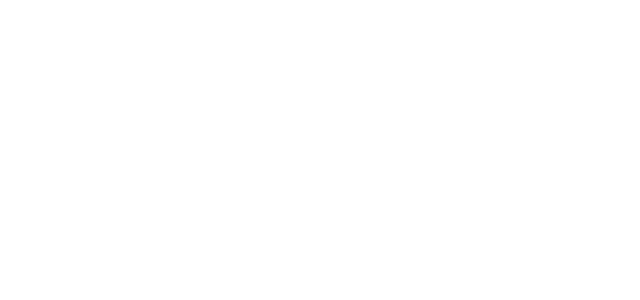
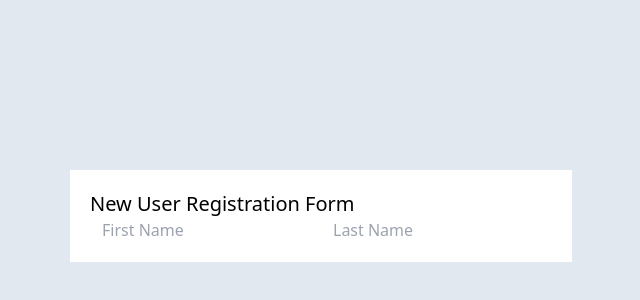
Before and after one commit to himsgyawali54/Food-Zone, a React (Vite) app: page /register in a window 1280 px wide. Before the commit this address had no page. Shown: the part 184-484 px from the top of the page, without its empty margins (319-959 px from the left). Built offline with nearby package versions, Linux system fonts and the light colour scheme.

Commit message:
tailwind merge added

```diff
--- a/package.json
+++ b/package.json
@@ -19,7 +19,8 @@
     "react-icons": "^5.0.1",
     "react-redux": "^9.0.4",
     "react-router-dom": "^6.22.0",
-    "redux-thunk": "^3.1.0"
+    "redux-thunk": "^3.1.0",
+    "tailwind-merge": "^2.2.1"
   },
   "devDependencies": {
     "@types/react": "^18.2.48",
--- a/src/App.jsx
+++ b/src/App.jsx
@@ -1,6 +1,7 @@
 import { useState } from "react";
-import Mainpage from "./MainView/MainPage.jsx";
-import LoginForm from "./Login/LoginForm.tsx";
+import Mainpage from "./MainView/MainPage";
+import LoginForm from "./Login/LoginForm";
+import RegisterForm from "./Register/RegisterForm";
 import { BrowserRouter as Router, Routes, Route } from "react-router-dom";
 
 function App() {
@@ -10,6 +11,7 @@
         <Routes>
           <Route path="/" element={<LoginForm />} />
           <Route path="/mainpage" element={<Mainpage />} />
+          <Route path="/register" element={<RegisterForm />} />
         </Routes>
       </Router>
     </>
--- a/src/Login/LoginForm.tsx
+++ b/src/Login/LoginForm.tsx
@@ -47,7 +47,7 @@
   const cpasswordVisibility = () => {
     setToogleCPVisibility(!toogleCPVisibility);
   };
-  const handleRegister = () => navigate("register");
+  const handleRegister = () => navigate("/register");
   return (
     <>
       <div className="flex bg-slate-100 items-center h-screen">
@@ -145,15 +145,22 @@
                       <span>The passwords do not match</span>
                     )}
                   </div>
+                  <div className="flex gap-4 items-center">
                     <button
                       type="submit"
                       className="bg-blue-900 text-white py-2 px-4 rounded-md mt-2"
                     >
                       Submit
                     </button>
-                  <div className="">
+                    <div>
                       Don't have an account?
-                    <span onClick={handleRegister}>Register</span>
+                      <span
+                        className="text-blue-900 font-semibold cursor-pointer  ps-2 decoration-solid"
+                        onClick={handleRegister}
+                      >
+                        Register
+                      </span>
+                    </div>
                   </div>
                 </div>
               )}
--- a/src/Register/RegisterForm.tsx
+++ b/src/Register/RegisterForm.tsx
@@ -1,7 +1,30 @@
-import React from "react";
+import { useForm } from "react-hook-form";
 
 const RegisterForm = () => {
-  return <div>RegisterForm</div>;
+  const { register } = useForm();
+  return (
+    <>
+      <div className="grid justify-center bg-slate-200 h-screen items-center">
+        <div className="bg-white h-fit p-5">
+          <h3 className="font-medium text-xl">New User Registration Form</h3>
+          <form>
+            <div>
+              <input
+                type="text"
+                placeholder="First Name"
+                {...register("firstName")}
+              />
+              <input
+                type="text"
+                placeholder="Last Name"
+                {...register("lastName")}
+              />
+            </div>
+          </form>
+        </div>
+      </div>
+    </>
+  );
 };
 
 export default RegisterForm;
--- /dev/null
+++ b/src/TextInput.tsx
@@ -0,0 +1,49 @@
+import { forwardRef, type InputHTMLAttributes } from "react";
+import { twMerge } from "tailwind-merge";
+
+interface TextInputProps extends InputHTMLAttributes<HTMLInputElement> {
+  label?: string;
+  extraClass?: string;
+  error?: string;
+  disableFocusStyles?: boolean;
+  labelClass?: string;
+}
+
+const TextInput = forwardRef<HTMLInputElement, TextInputProps>(
+  (
+    {
+      label,
+      type = "text",
+      extraClass,
+      error,
+      disableFocusStyles,
+      labelClass,
+
+      ...props
+    },
+    ref
+  ) => {
+    return (
+      <label className={twMerge("text-mediumText", labelClass)}>
+        {label}
+
+        <input
+          {...props}
+          ref={ref}
+          type={type}
+          className={twMerge(
+            "mt-3 block rounded-lg border border-input px-3.5 py-2.5 placeholder:text-smallText focus:outline-0",
+            error != null ? "border-red-600" : "border-input",
+            !disableFocusStyles && "focus:border-primary focus:shadow-input "
+          )}
+        />
+
+        {error != null && (
+          <span className="mt-1.5 block text-sm text-red-600">{error}</span>
+        )}
+      </label>
+    );
+  }
+);
+
+export default TextInput;
```
Also changed, not shown: 1 other file (tests, documents, lock files or other folders). Lines whose indentation alone changed are shown as unchanged.
